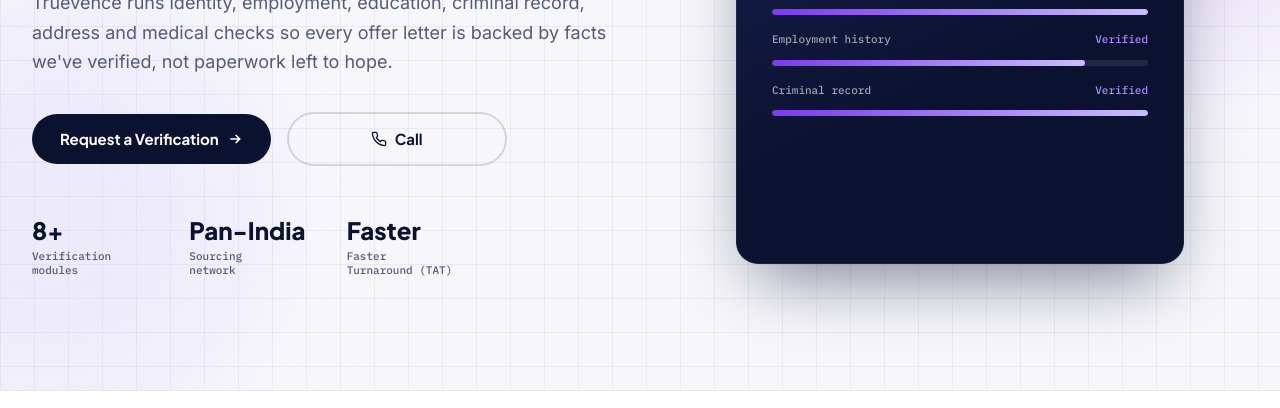
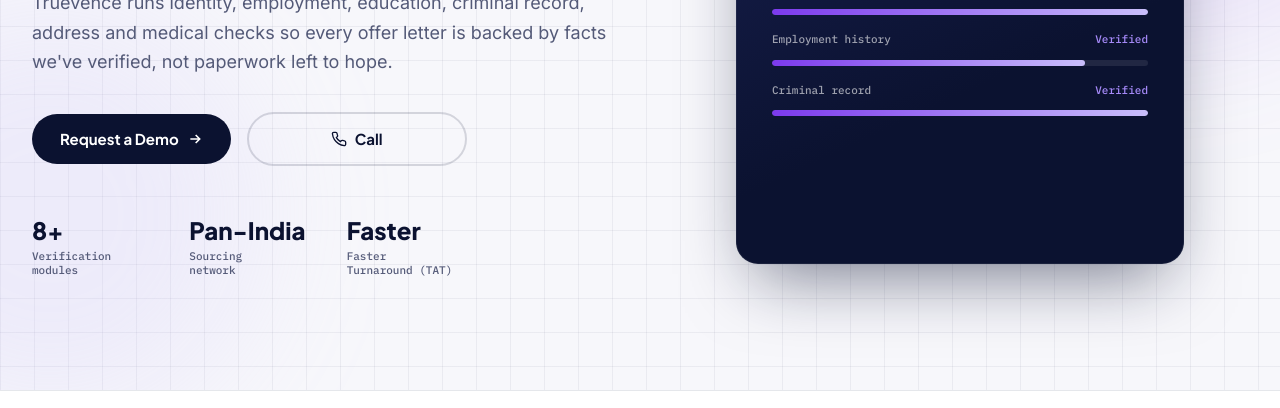
Before and after one commit to Hrluckykk/truevence, a website: page src/index.html in a window 1280 px wide. Shown: the part 382-790 px from the top of the page. Drawn offline with nearby package versions, Linux system fonts and the light colour scheme.

Commit message:
index.html

```diff
--- a/src/index.html
+++ b/src/index.html
@@ -141,7 +141,7 @@
 
         <div class="mt-9 flex flex-wrap items-center gap-4">
           <a href="contact.html" class="btn-primary font-display text-[15px] font-bold px-7 py-3.5 rounded-full inline-flex items-center gap-2">
-            Request a Verification
+            Request a Demo
             <svg width="16" height="16" viewBox="0 0 24 24" fill="none" stroke="currentColor" stroke-width="2.4"><path d="M5 12h14M13 6l6 6-6 6"/></svg>
           </a>
           <div class="call-btn hero-call-btn relative font-display text-[15px] font-bold rounded-full border-2 border-ink/15 text-ink h-[54px] w-[220px] hover:border-violet transition-colors">
```
